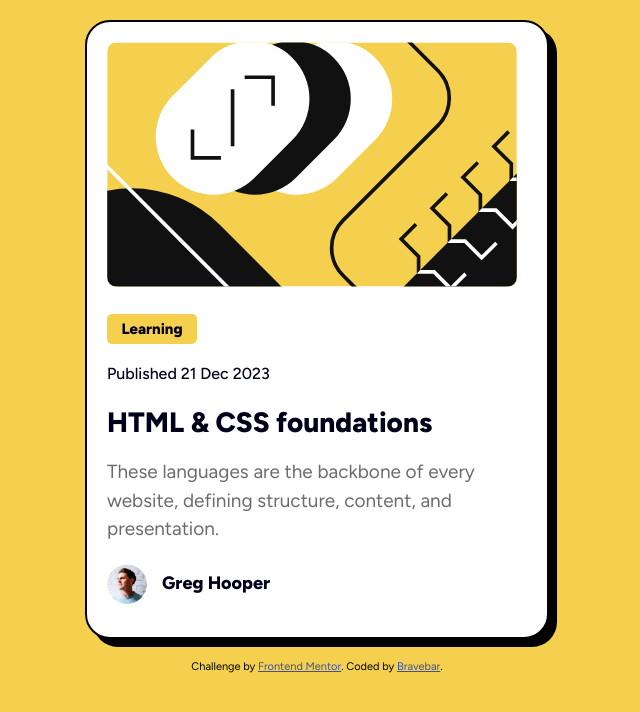
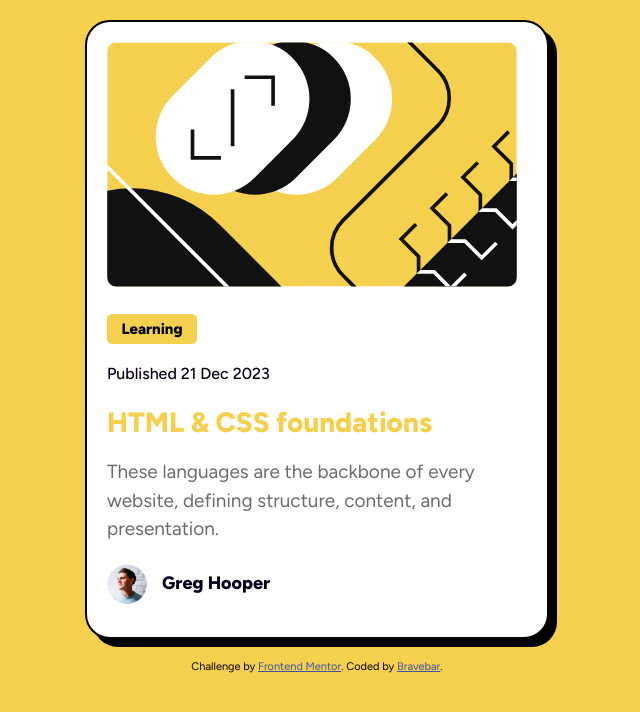
Before and after one commit to Bravebar/Practice-2, a plain HTML site: page index.html in a window 1280 px wide. In both pictures the pointer is over the element "HTML & CSS foundations". Shown: the whole page, without its empty margins (323-963 px from the left). Drawn offline with Linux system fonts and the light colour scheme.

Commit message:
feat: add hover

```diff
--- a/assets/css/styles.css
+++ b/assets/css/styles.css
@@ -57,6 +57,10 @@ section {
 h2 {
   font-size: 28px;
   margin: 0 0 15px 0;
+  &:hover {
+    color: hsl(47, 88%, 63%);
+    cursor: pointer;
+  }
 }
 
 p {
```
